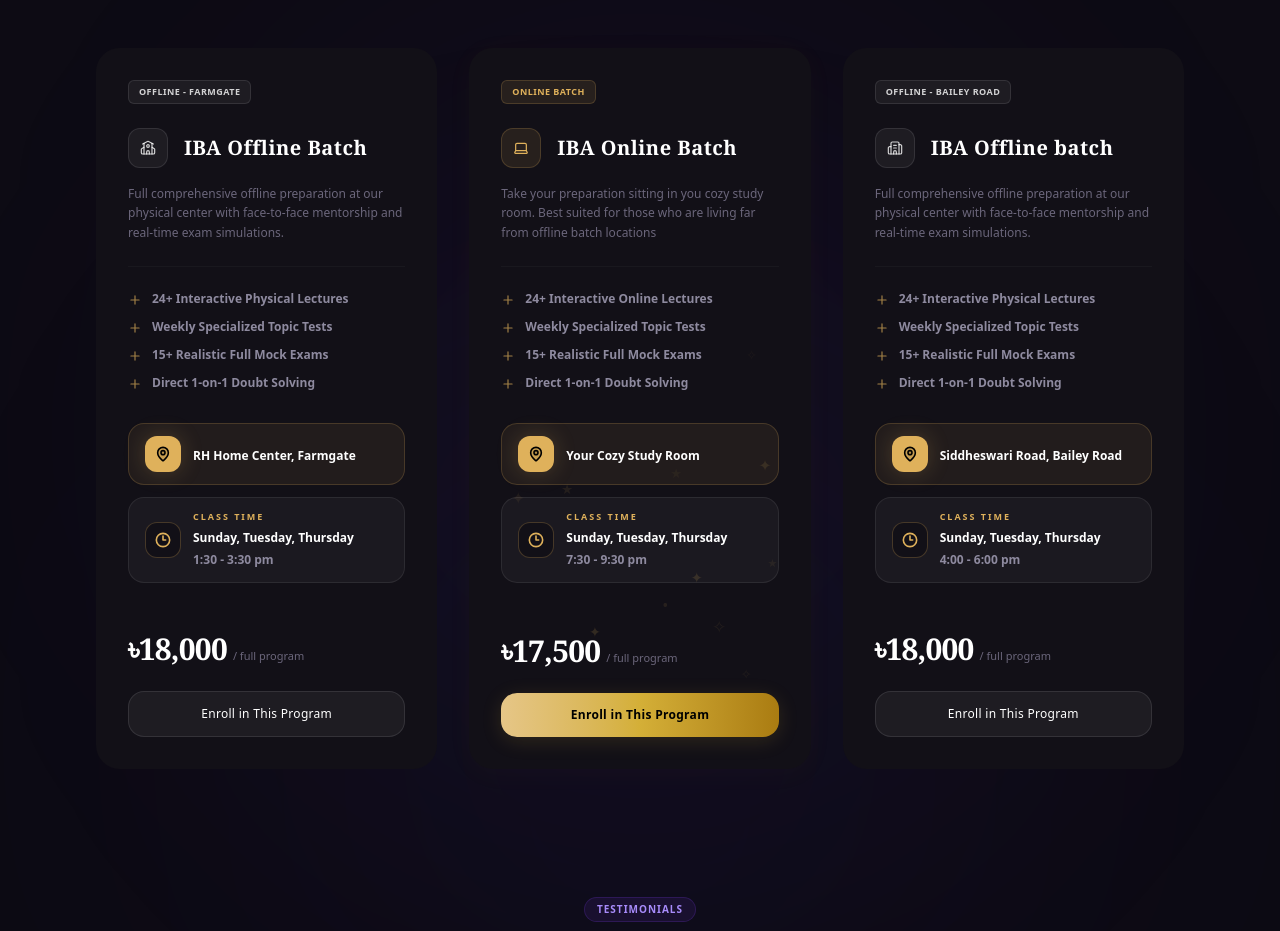
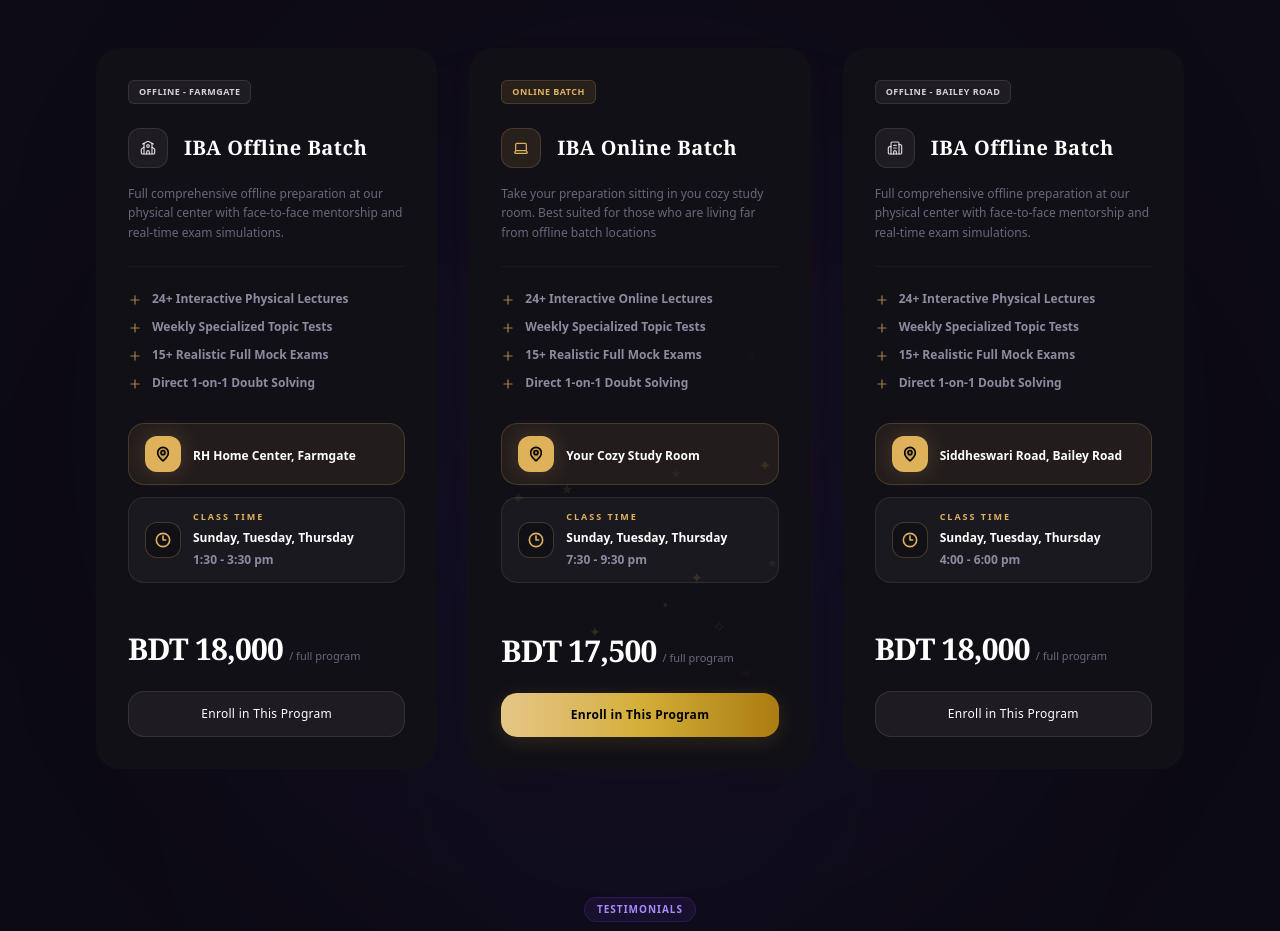
Before and after one commit to raf0670/math-magician-client, a Next.js app: page / in a window 1280 px wide. Shown: the part 2980-3911 px from the top of the page. Built offline with nearby package versions, Linux system fonts and the light colour scheme; no server answers.

Commit message:
fix: update pricing format and titles in payment and programs components

```diff
--- a/src/app/payment/details/page.jsx
+++ b/src/app/payment/details/page.jsx
@@ -10,9 +10,15 @@
 import FlashyLoader, { LoadingButtonLabel } from "@/components/shared/FlashyLoader";
 
 const PLANS = {
-  offline: { title: "IBA Offline Batch", amount: "৳15,000" },
-  premium: { title: "IBA Premium Combo", amount: "৳18,000" },
-  online: { title: "IBA Online Live", amount: "৳12,000" },
+  offline: { title: "IBA Offline Batch - Farmgate", amount: "BDT 18,000" },
+  premium: { title: "IBA Online Batch", amount: "BDT 17,500" },
+  online: { title: "IBA Offline Batch - Bailey Road", amount: "BDT 18,000" },
+};
+
+const BATCH_PLAN_IDS = {
+  Farmgate: "offline",
+  "Bailey Road": "online",
+  Online: "premium",
 };
 
 const INITIAL_FORM = {
@@ -119,6 +125,8 @@
   const [form, setForm] = useState(INITIAL_FORM);
   const [loading, setLoading] = useState(false);
   const [error, setError] = useState("");
+  const selectedPlanId = BATCH_PLAN_IDS[form.preferredBatch] || planId;
+  const selectedPlan = PLANS[selectedPlanId] || plan;
 
   useEffect(() => {
     if (!plan) return;
@@ -166,7 +174,7 @@
 
     try {
       setLoading(true);
-      const payload = await submitManualEnrollment(planId, form);
+      const payload = await submitManualEnrollment(selectedPlanId, form);
       const paymentId = payload?.data?.paymentId;
 
       if (!paymentId) {
@@ -377,7 +385,7 @@
                 <div className="space-y-4">
                   <div className="flex items-center gap-3 rounded-2xl border border-[#DFB15B]/15 bg-[#DFB15B]/8 px-4 py-4 text-sm text-[#EBD39B]">
                     <QrCode className="h-5 w-5 shrink-0 text-[#DFB15B]" />
-                    <span className="font-medium">Selected plan: {plan.title} - {plan.amount}</span>
+                    <span className="font-medium">Selected plan: {selectedPlan.title} - {selectedPlan.amount}</span>
                   </div>
                   <TextField
                     label="BkashTrxID"
--- a/src/components/home/Programs.jsx
+++ b/src/components/home/Programs.jsx
@@ -56,7 +56,7 @@
                 "15+ Realistic Full Mock Exams",
                 "Direct 1-on-1 Doubt Solving"
             ],
-            price: "৳18,000",
+            price: "BDT 18,000",
             period: "/ full program",
             borderClass: "border-white/3 hover:border-white/10",
             bgClass: "bg-[#121017]",
@@ -83,7 +83,7 @@
                 "15+ Realistic Full Mock Exams",
                 "Direct 1-on-1 Doubt Solving"
             ],
-            price: "৳17,500",
+            price: "BDT 17,500",
             period: "/ full program",
             borderClass: "border-[#DFB15B]/25 shadow-[0_4px_30px_rgba(213,175,55,0.03)]",
             bgClass: "bg-[#121017]",
@@ -95,7 +95,7 @@
         {
             id: "online",
             badge: "Offline - Bailey road",
-            title: "IBA Offline batch",
+            title: "IBA Offline Batch",
             desc: "Full comprehensive offline preparation at our physical center with face-to-face mentorship and real-time exam simulations.",
             icon: Building2,
             location: {
@@ -112,7 +112,7 @@
                 "15+ Realistic Full Mock Exams",
                 "Direct 1-on-1 Doubt Solving"
             ],
-            price: "৳18,000",
+            price: "BDT 18,000",
             period: "/ full program",
             borderClass: "border-white/3 hover:border-white/10",
             bgClass: "bg-[#121017]",
```
